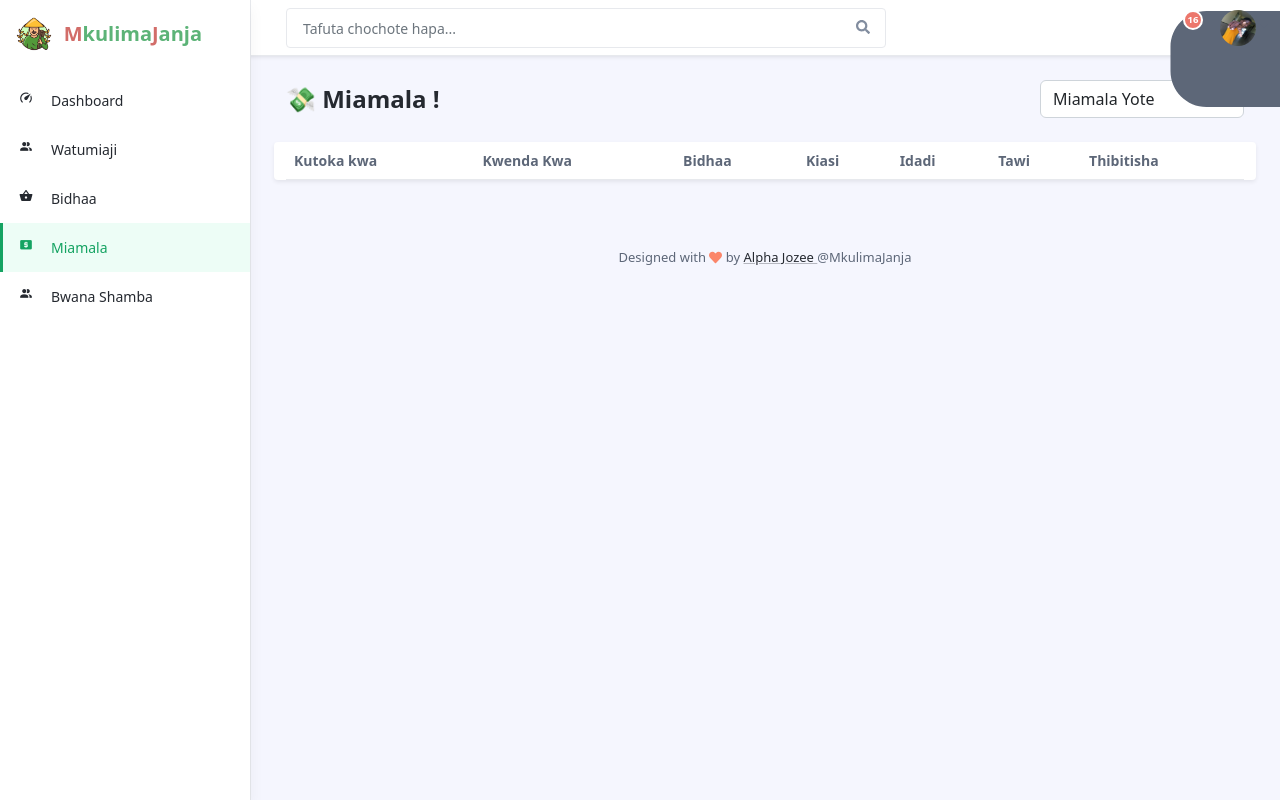
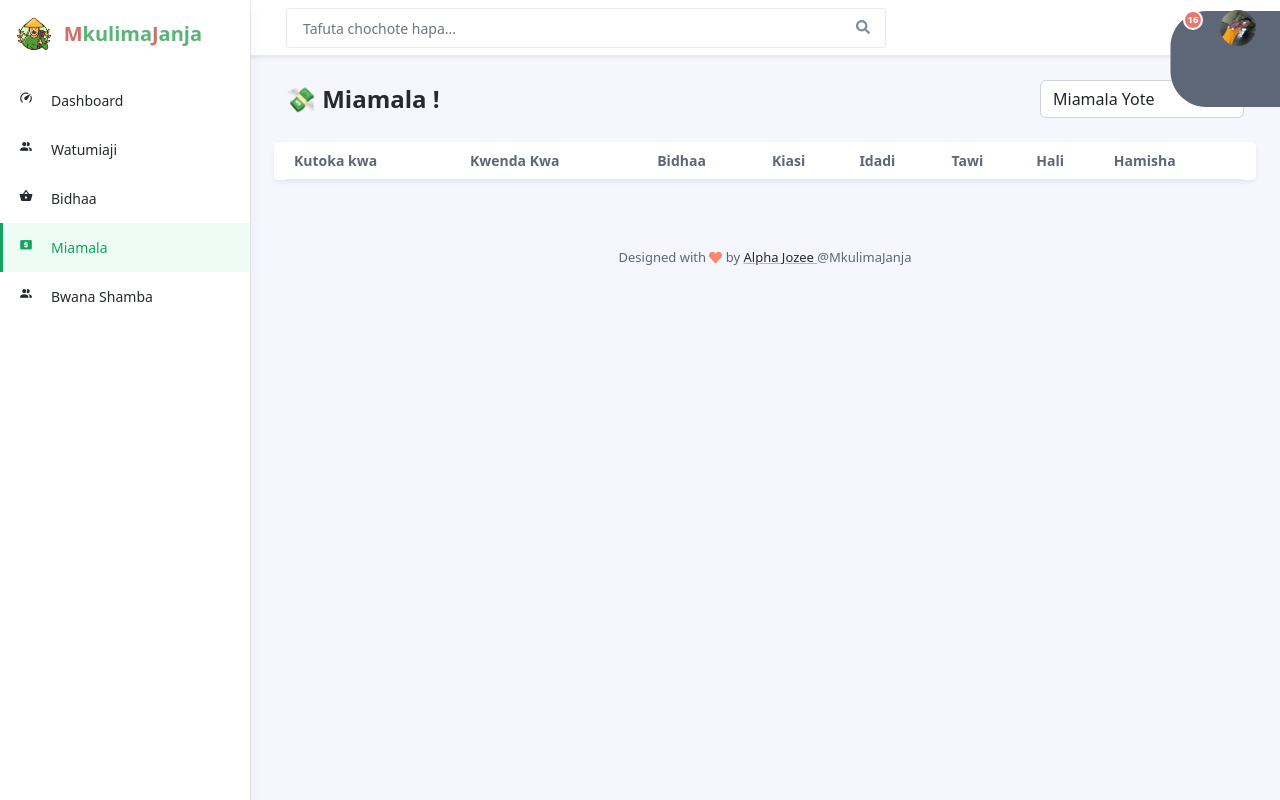
Before and after one commit to alphaxadLaravel/MkulimaJanjaProject, a PHP site: page /admin/miamala.php in a window 1280 px wide. Run offline with PHP 8.4, Linux system fonts and the light colour scheme; a user stored in the database is signed in; data comes from the database, SQL or seed files in the repository; tables that the repository leaves empty or names only in its code hold one stand-in row (values such as "Sample post"); lists and menus that the app fills with data are empty; some libraries are stand-ins or nearby versions.

Commit message:
final_starteed

```diff
--- a/admin/miamala.php
+++ b/admin/miamala.php
@@ -45,29 +45,30 @@
                                         <th class="cell">Kiasi</th>
                                         <th class="cell">Idadi</th>
                                         <th class="cell">Tawi</th>
-                                        <th class="cell">Thibitisha</th>
+                                        <th class="cell">Hali</th>
+                                        <th class="cell">Hamisha</th>
                                     </tr>
                                 </thead>
                                 <tbody>
                                     <?php
 
-                                        $sql = "SELECT * FROM malipo JOIN users ON malipo.user_id = users.id";
+                                        $sql = "SELECT * FROM malipo JOIN users ON malipo.user_id = users.id JOIN bidhaa ON malipo.bidhaa_id = bidhaa.id";
                                         // JOIN bidhaa ON bidhaa.user_id = users.id ORDER BY bidhaa.id Desc
                                         $check = mysqli_query($conn, $sql);
 
                                         while ($row = mysqli_fetch_assoc($check)) {
 
-
                                     ?>
                                         <tr>
-                                            <td class="cell"><span class="truncate"><?php echo $row['jina_kamili']; ?></span></td>
-                                            <td class="cell"><span class="truncate">Philmon Mbuto Philmon</span></td>
-                                            <td class="cell"><span class="truncate text-success">Mazao</span>
-                                            <td class="cell"><span class="truncate ">200,0000</span>
-                                            <td class="cell"><span class="truncate ">Airtel Money</span>
-                                            <td class="cell"><span class="truncate">adsadsad</span>
+                                            <td class="cell"><span class="truncate"><?php echo ucwords($row['jina_kamili']); ?></span></td>
+                                            <td class="cell"><span class="truncate"><?php echo ucwords($row['jina_muuzaji']); ?></span></td>
+                                            <td class="cell"><span class="truncate text-success"><?php echo ucwords($row['jina_bidhaa']); ?></span>
+                                            <td class="cell"><span class="truncate "><?php echo ucwords($row['total']); ?></span>
+                                            <td class="cell"><span class="truncate"><?php echo ucwords($row['idadi']); ?></span>
+                                            <td class="cell"><span class="truncate "><?php echo ucwords($row['branch']); ?></span>
+                                            <td class="cell"><span class="truncate text-success"><?php echo ucwords($row['hali']); ?></span>
                                             <td class="cell">
-                                            <a class="mx-2 btn-sm btn app-btn-secondary" href="#"><i class="mdi mdi-check-all text-success"></i></a>
+                                            <a class="mx-2 btn-sm btn app-btn-secondary" href="#"><i class="mdi mdi-telegram text-success"></i></a>
                                             </td>
                                         </tr>
                                     <?php } ?>
--- a/logics/checkoutServer.php
+++ b/logics/checkoutServer.php
@@ -51,11 +51,14 @@
                 $check = mysqli_query($conn, $sql);
 
                 while ($row = mysqli_fetch_assoc($check)) {
+
+                    // Tengeneza usefull variable kutoka katika cart hapa
                     $bidhaa = $row['bidhaa_id'];
                     $idadi = $row['added_quantity'];
                     $total = $row['total_cost'];
+
                     // insert katika table ya malipo
-                    $sql ="INSERT INTO `malipo`(`user_id`, `mkoa`, `wilaya`, `branch`, `simu_mpokeaji`, `mahali`, `bidhaa_id`, `idadi`, `total`) VALUES ('$user_id','$mkoa','$wilaya','$branch','$simu','$mahali','$bidhaa','$idadi','$total')";
+                    $sql ="INSERT INTO `malipo`(`user_id`, `mkoa`, `wilaya`, `branch`, `simu_mpokeaji`, `mahali`, `bidhaa_id`, `idadi`, `total`, `jina_muuzaji`) VALUES ('$user_id','$mkoa','$wilaya','$branch','$simu','$mahali','$bidhaa','$idadi','$total','Alpha Jozee')";
                     mysqli_query($conn, $sql);
 
                     // Pata Taarifa za Bidhaa, Hasa idadi iliyopo
```
